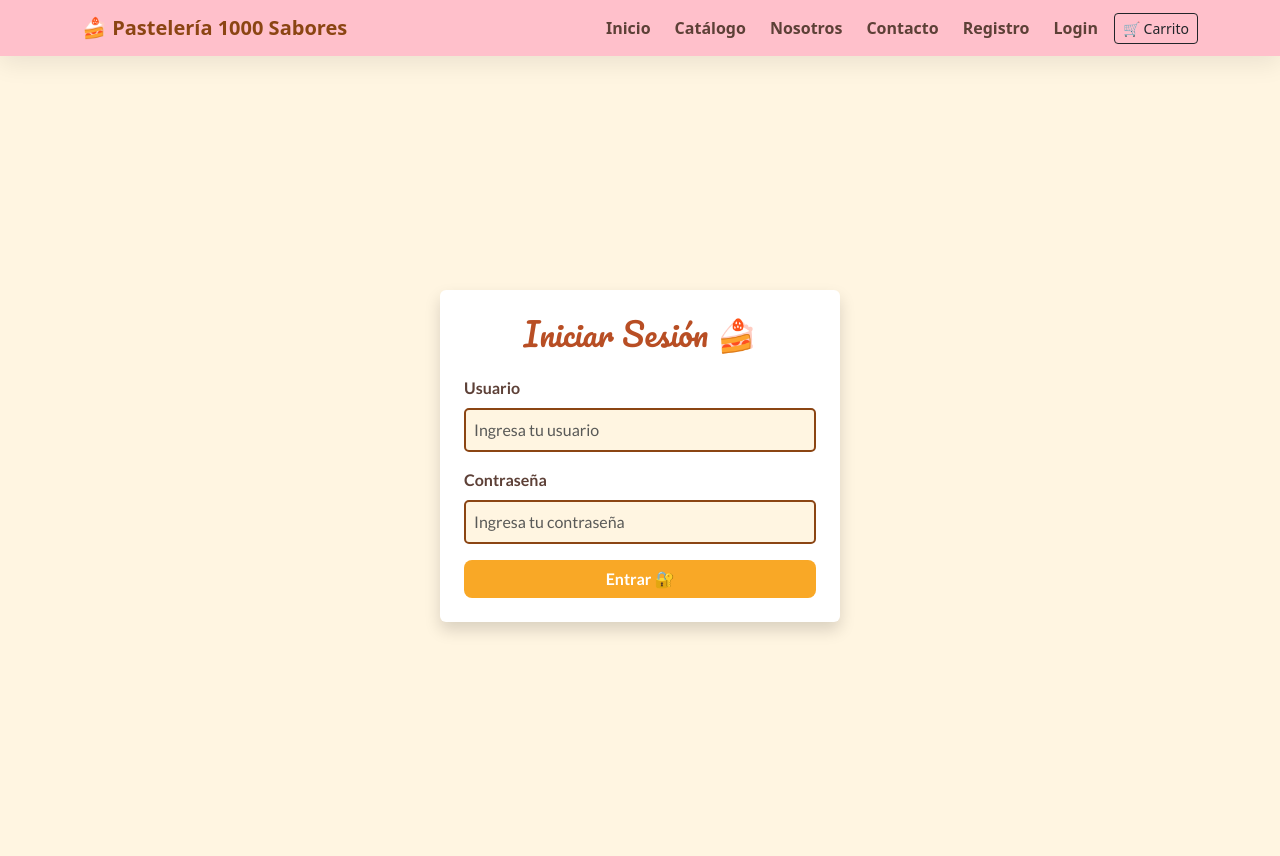
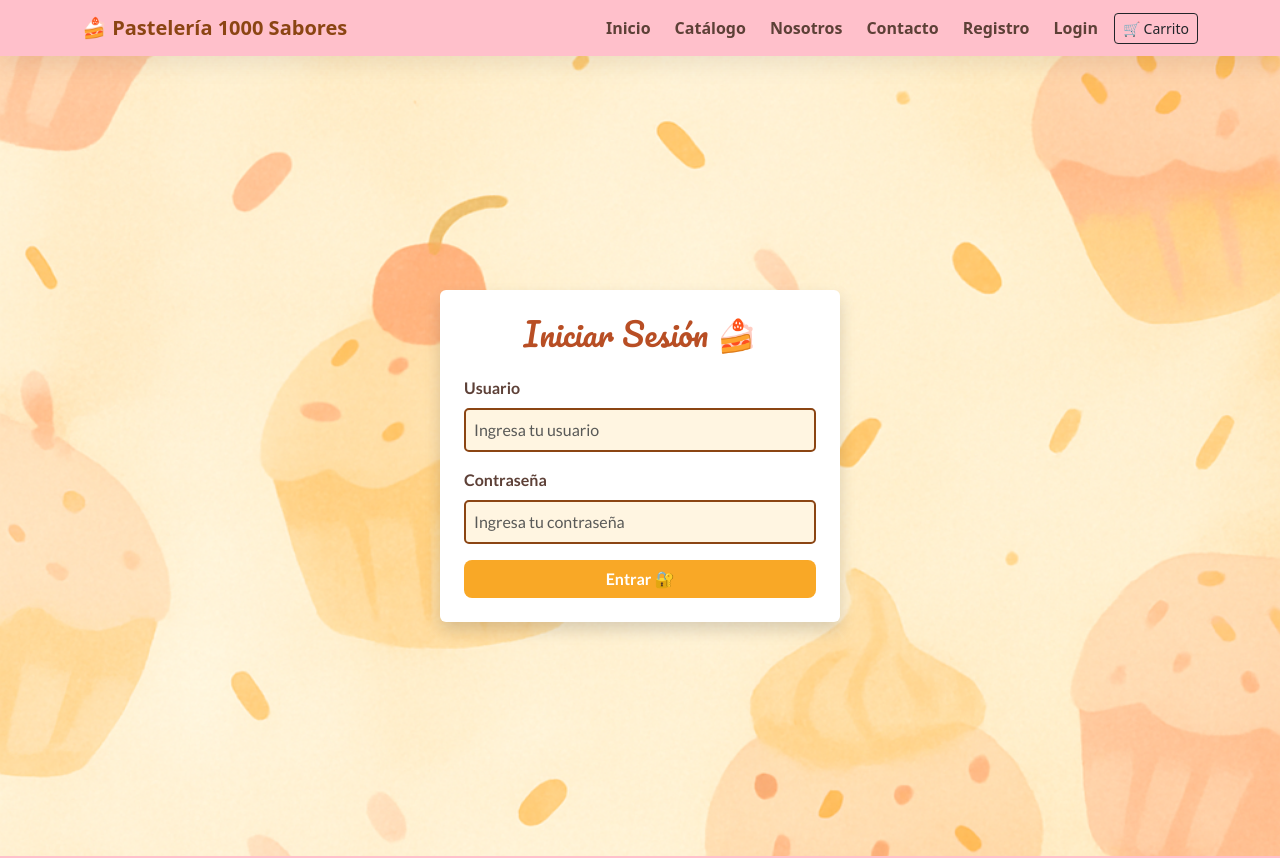
Before and after one commit to marianellaciacciarelli/mil-sabores2, a React (Vite) app: page /login in a window 1280 px wide. Shown: the top 858 px of the page. Built offline with nearby package versions, Linux system fonts and the light colour scheme.

Commit message:
Cambie fondo mil sabores

```diff
--- a/package.json
+++ b/package.json
@@ -14,6 +14,7 @@
   "dependencies": {
     "bootstrap": "^5.3.8",
     "react": "^19.1.1",
+    "react-bootstrap": "^2.10.10",
     "react-dom": "^19.1.1",
     "react-router-dom": "^7.9.4"
   },
--- a/src/App.css
+++ b/src/App.css
@@ -209,3 +209,12 @@
 
 /* por si acaso */
 footer{ margin-top: auto; }
+
+body {
+  background-image: url('/img/fondo-pasteles.png');
+  background-size: cover;           /* cubre toda la pantalla */
+  background-repeat: no-repeat;
+  background-attachment: fixed;     /* se queda quieto al hacer scroll */
+  background-position: center;
+  color: var(--text);
+}
--- a/src/pages/Login.jsx
+++ b/src/pages/Login.jsx
@@ -23,7 +23,6 @@
     <main
       className="d-flex align-items-center justify-content-center min-vh-100"
       style={{
-        backgroundColor: "#FFF5E1",
         fontFamily: "Lato, sans-serif",
       }}
     >
```
Also changed, not shown: public/img/milsabores.png (added), 1 other file (tests, documents, lock files or other folders).
